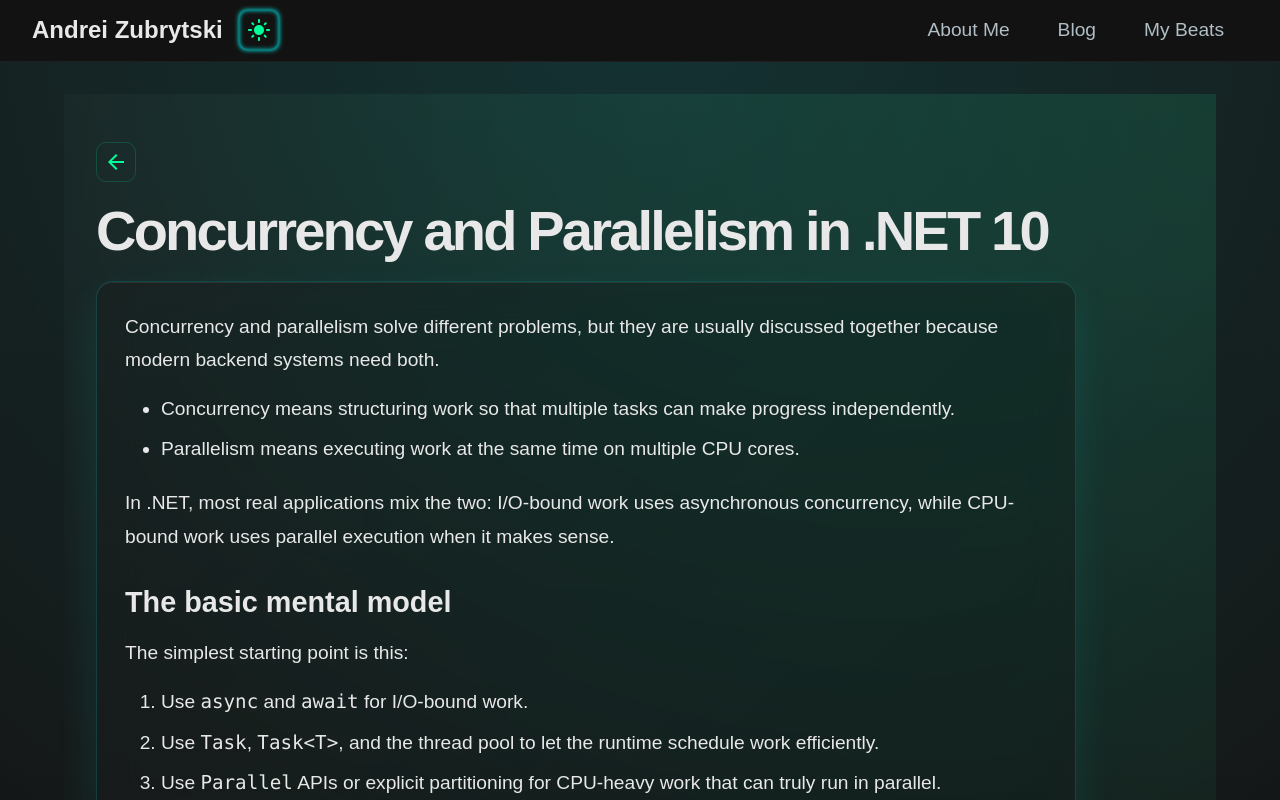
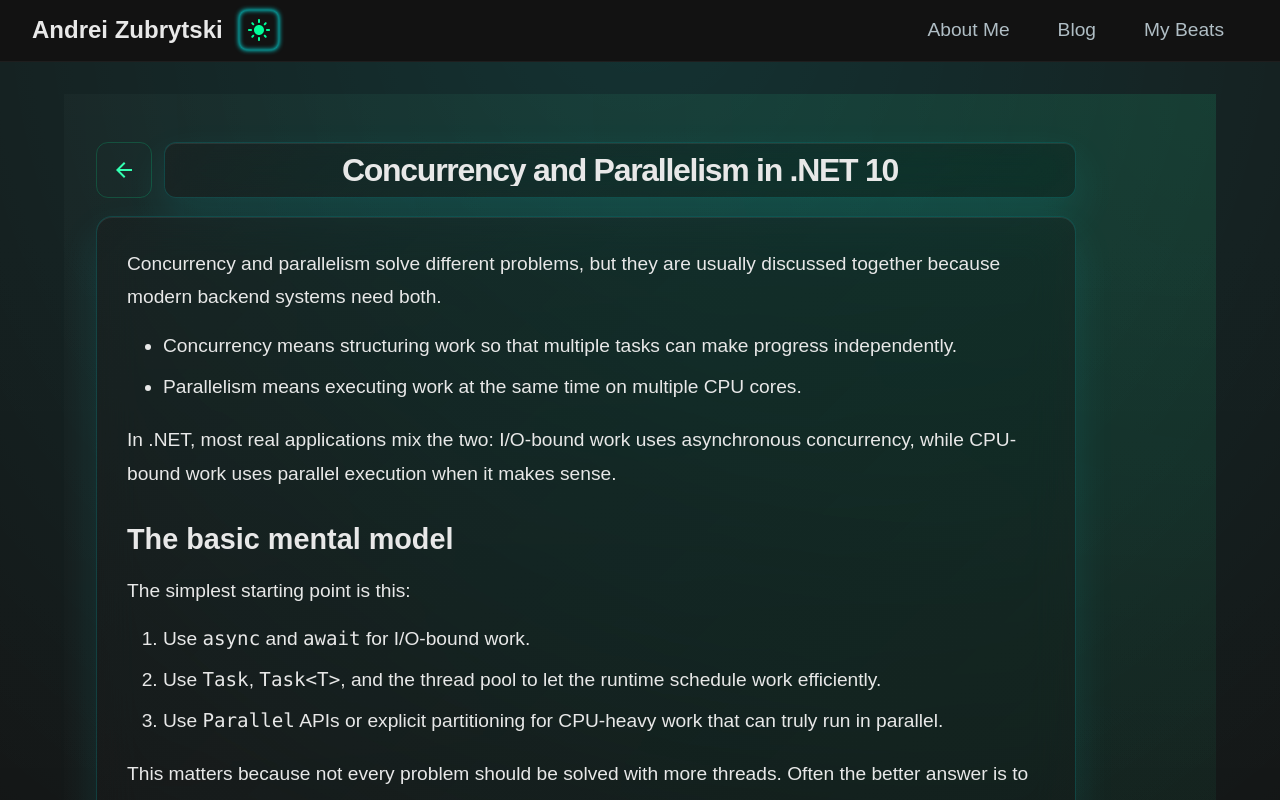
Before and after one commit to azubrytski-dev/cv-website, a Next.js app in the folder src/client/: page /blog/net-10-concurrency-parallelism in a window 1280 px wide. Shown: the top 800 px of the page. Built offline with nearby package versions, Linux system fonts and the light colour scheme.

Commit message:
CV-5: Adjustments

```diff
--- a/src/client/src/styles/global.scss
+++ b/src/client/src/styles/global.scss
@@ -15,6 +15,15 @@ body {
   --nav-border: var(--dark-paper);
   --nav-text-primary: var(--dark-text-primary);
   --nav-text-secondary: var(--dark-text-secondary);
+  --link-color: #33ffb1;
+
+  a {
+    color: var(--link-color);
+  }
+
+  a:hover {
+    color: var(--dark-primary);
+  }
 }
 
 .light-theme {
@@ -27,6 +36,15 @@ body {
   --nav-border: var(--light-paper);
   --nav-text-primary: var(--light-text-primary);
   --nav-text-secondary: var(--light-text-secondary);
+  --link-color: #4aa3ff;
+
+  a {
+    color: var(--link-color);
+  }
+
+  a:hover {
+    color: var(--light-primary);
+  }
 }
 
 .button {
--- a/src/client/src/themes/themes.tsx
+++ b/src/client/src/themes/themes.tsx
@@ -3,6 +3,7 @@ import { createTheme } from '@mui/material/styles';
 const darkPalette = {
   primary: '#00ff99',
   secondary: '#ff4081',
+  link: '#33ffb1',
   bg: '#121212',
   paper: '#1e1e1e',
   textPrimary: '#e8e8e8',
@@ -17,6 +18,7 @@ const darkPalette = {
 const lightPalette = {
   primary: '#1976d2',
   secondary: '#ff4081',
+  link: '#4aa3ff',
   bg: '#f5f5f5',
   paper: '#ffffff',
   textPrimary: '#212121',
@@ -69,11 +71,11 @@ export const darkTheme = createTheme({
       styleOverrides: {
         root: {
           '& a': {
-            color: darkPalette.textPrimary,
+            color: darkPalette.link,
             textDecoration: 'none',
             transition: 'color 0.3s ease-in-out',
             '&:hover': {
-              opacity: 0.8,
+              color: darkPalette.primary,
             },
           },
         },
@@ -142,11 +144,11 @@ export const lightTheme = createTheme({
       styleOverrides: {
         root: {
           '& a': {
-            color: lightPalette.textPrimary,
+            color: lightPalette.link,
             textDecoration: 'none',
             transition: 'color 0.3s ease-in-out',
             '&:hover': {
-              opacity: 0.8,
+              color: lightPalette.primary,
             },
           },
         },
--- a/src/client/src/views/BlogArticle.tsx
+++ b/src/client/src/views/BlogArticle.tsx
@@ -45,15 +45,17 @@ export default function BlogArticle({ post }: BlogArticleProps) {
           : 'radial-gradient(circle at top right, rgba(59,130,246,0.14), transparent 32%), linear-gradient(180deg, rgba(15,23,42,0.03), transparent 30%)',
       }}
     >
-      <Stack spacing={2.5} sx={{ maxWidth: 980, alignItems: 'flex-start' }}>
+      <Stack spacing={2.25} sx={{ maxWidth: 980, width: '100%', alignItems: 'flex-start' }}>
+        <Stack direction="row" spacing={1.5} sx={{ width: '100%', alignItems: 'center' }}>
           <IconButton
             component={Link}
             href="/blog"
             aria-label="Back to blog"
             sx={{
-            width: 40,
-            height: 40,
-            borderRadius: 2.5,
+              width: 56,
+              height: 56,
+              flexShrink: 0,
+              borderRadius: 3,
               border: '1px solid',
               borderColor: isDark ? 'rgba(0, 255, 153, 0.18)' : 'rgba(25, 118, 210, 0.16)',
               backgroundColor: 'transparent',
@@ -68,28 +70,44 @@ export default function BlogArticle({ post }: BlogArticleProps) {
           >
             <ArrowBackIcon />
           </IconButton>
-
-        <Box sx={{ width: '100%', textAlign: 'left' }}>
+          <Box
+            sx={{
+              flex: 1,
+              minWidth: 0,
+              px: { xs: 2, md: 3 },
+              height: 56,
+              borderRadius: 3,
+              display: 'flex',
+              alignItems: 'center',
+              justifyContent: 'center',
+              ...getGlassSurfaceStyles(theme, isDark ? '0 255 153' : '25 118 210'),
+            }}
+          >
             <Box
               component="h1"
               sx={{
                 margin: 0,
-              fontSize: { xs: '2.25rem', md: '3.5rem' },
-              lineHeight: 1.05,
-              letterSpacing: '-0.05em',
-              fontWeight: 850,
+                width: '100%',
+                fontSize: { xs: '1.45rem', md: '2rem' },
+                lineHeight: 1,
+                letterSpacing: '-0.04em',
+                fontWeight: 800,
                 color: 'text.primary',
+                overflow: 'hidden',
+                textOverflow: 'ellipsis',
+                whiteSpace: 'nowrap',
               }}
             >
               {post.topic}
             </Box>
           </Box>
+        </Stack>
 
         <Paper
           elevation={0}
           sx={{
             width: '100%',
-            p: { xs: 2.5, md: 3.5 },
+            p: { xs: 2.5, md: 3.75 },
             borderRadius: 4,
             textAlign: 'left',
             ...glassSurface,
```
Also changed, not shown: src/client/public/.docs/project-info/architecture.md. Lines whose indentation alone changed are shown as unchanged.
